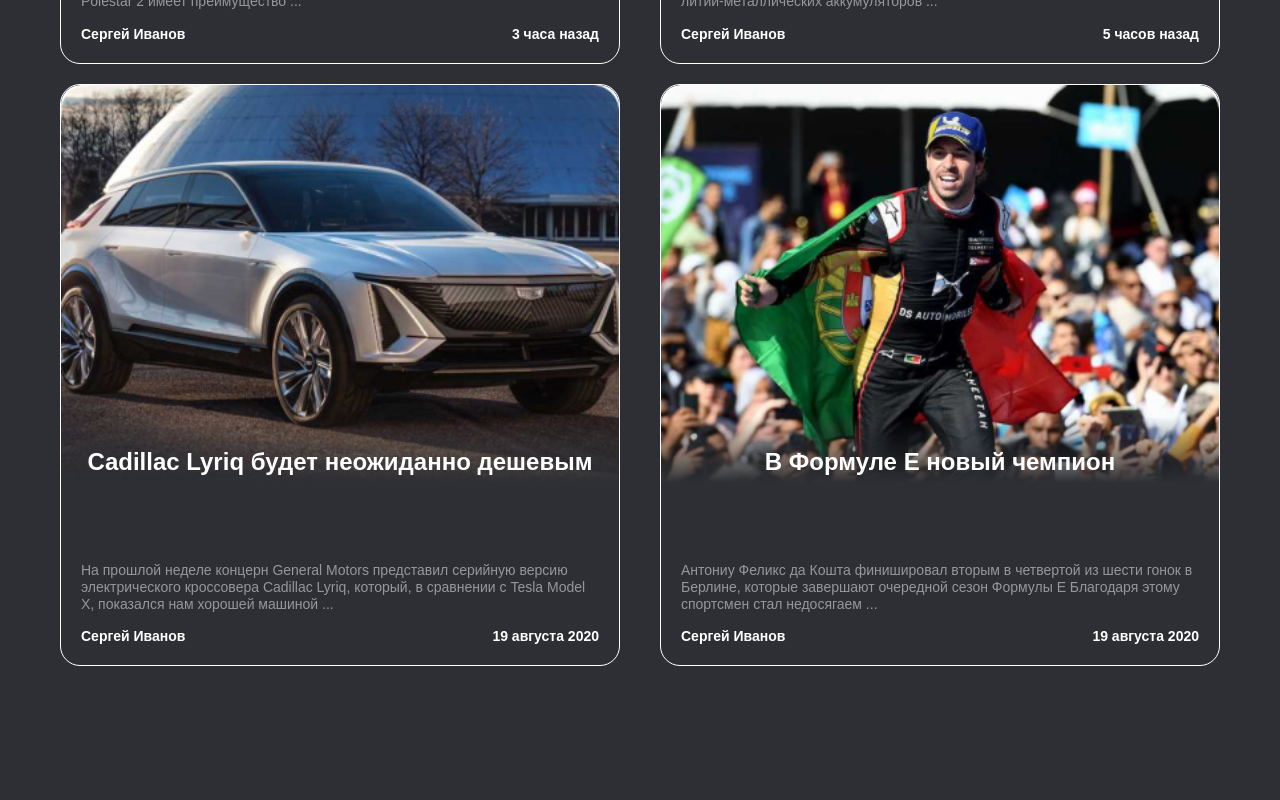
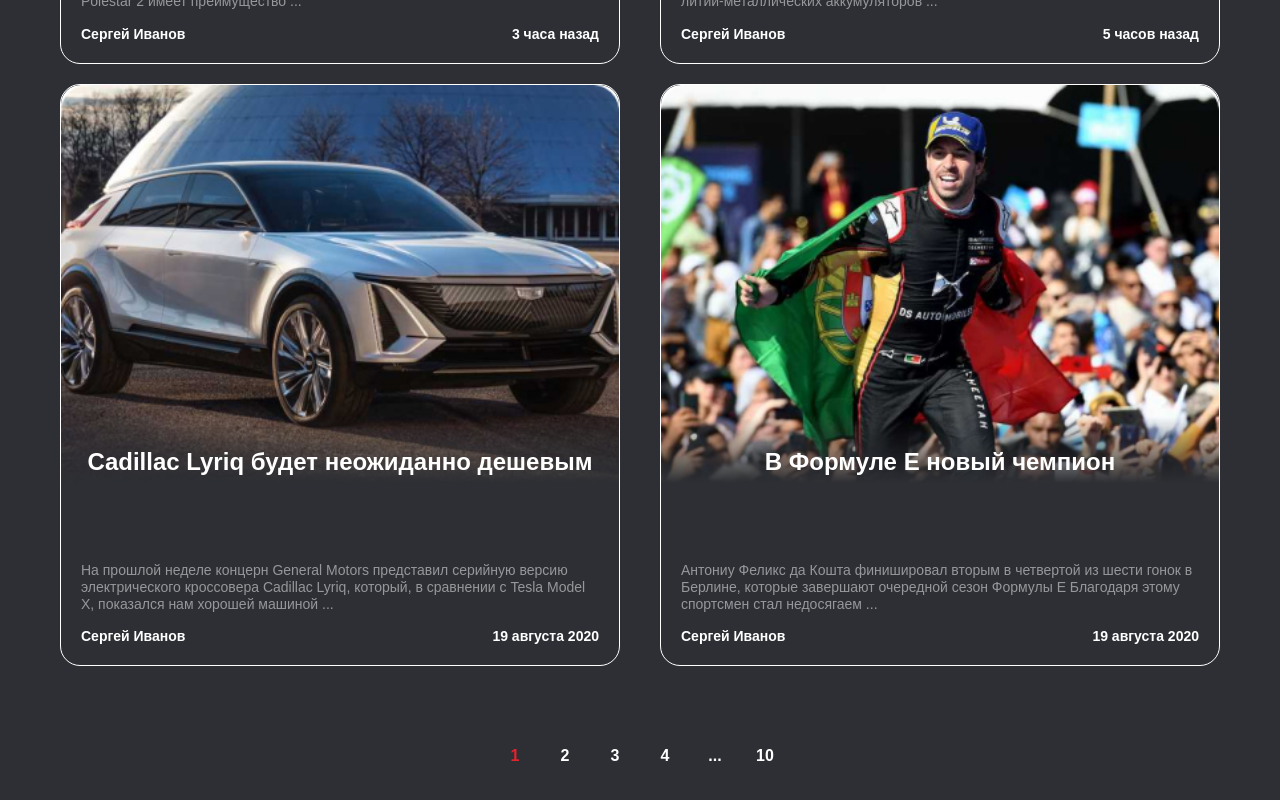
Before and after one commit to lethabry/test-assigment-EVcompare, a React (Vite) app: page / in a window 1280 px wide. Shown: the part 2034-2834 px from the top of the page. Before the commit the page ends 2700 px from the top, so only its background shows below. Built offline with nearby package versions, Linux system fonts and the light colour scheme.

Commit message:
feat(pagination): added component pagination

```diff
--- a/src/components/App.tsx
+++ b/src/components/App.tsx
@@ -1,15 +1,27 @@
+import { useState, useEffect } from 'react';
 import { Routes, Route } from 'react-router-dom';
+import { WindowWidthContext } from '../context/windowWidthContext';
 import Header from './Header';
 import MainPage from '../pages/Main';
 
 function App() {
+  const [windowWidth, setWindowWidth] = useState(window.innerWidth);
+
+  useEffect(() => {
+    const handleChangeWidth = () => setWindowWidth(window.innerWidth);
+    window.addEventListener('resize', handleChangeWidth);
+    return () => {
+      window.removeEventListener('resize', handleChangeWidth);
+    };
+  }, [windowWidth]);
+
   return (
-    <>
+    <WindowWidthContext.Provider value={windowWidth}>
       <Header />
       <Routes>
         <Route path="/" element={<MainPage />}></Route>
       </Routes>
-    </>
+    </WindowWidthContext.Provider>
   );
 }
 
--- a/src/components/Header.tsx
+++ b/src/components/Header.tsx
@@ -1,19 +1,12 @@
 import { Link } from 'react-router-dom';
-import { useState, useEffect } from 'react';
+import { useContext } from 'react';
+import { WindowWidthContext } from '../context/windowWidthContext';
 import { navlistDesktop, navlistMobile } from '../utils/constants/navlist';
 import NavigationItem from './NavigationItem';
 import SearchForm from './SearchForm';
 
 const Header: React.FC = () => {
-  const [windowWidth, setWindowWidth] = useState(window.innerWidth);
-
-  useEffect(() => {
-    const handleChangeWidth = () => setWindowWidth(window.innerWidth);
-    window.addEventListener('resize', handleChangeWidth);
-    return () => {
-      window.removeEventListener('resize', handleChangeWidth);
-    };
-  }, [windowWidth]);
+  const windowWidth = useContext(WindowWidthContext);
 
   return (
     <header className="header">
--- a/src/components/News.tsx
+++ b/src/components/News.tsx
@@ -1,18 +1,11 @@
-import { useState, useEffect } from 'react';
+import { useContext } from 'react';
+import { WindowWidthContext } from '../context/windowWidthContext';
 import { newsList } from '../utils/constants/newslist';
 import NavigationItem from './NavigationItem';
 import NewsItem from './NewsItem';
 
 const News: React.FC = () => {
-  const [windowWidth, setWindowWidth] = useState(window.innerWidth);
-
-  useEffect(() => {
-    const handleChangeWidth = () => setWindowWidth(window.innerWidth);
-    window.addEventListener('resize', handleChangeWidth);
-    return () => {
-      window.removeEventListener('resize', handleChangeWidth);
-    };
-  }, [windowWidth]);
+  const windowWidth = useContext(WindowWidthContext);
 
   return (
     <section className="news">
--- /dev/null
+++ b/src/components/Pagination.tsx
@@ -0,0 +1,27 @@
+const Pagination: React.FC = () => {
+  return (
+    <nav className="pagination">
+      <ul className="pagination__list">
+        <li className="pagination__item  pagination__item_active">
+          <span>1</span>
+        </li>
+        <li className="pagination__item">
+          <span>2</span>
+        </li>
+        <li className="pagination__item">
+          <span>3</span>
+        </li>
+        <li className="pagination__item">
+          <span>4</span>
+        </li>
+        <li className="pagination__item">
+          <span>...</span>
+        </li>
+        <li className="pagination__item">
+          <span>10</span>
+        </li>
+      </ul>
+    </nav>
+  );
+};
+export default Pagination;
--- /dev/null
+++ b/src/context/windowWidthContext.tsx
@@ -0,0 +1,3 @@
+import { createContext } from 'react';
+
+export const WindowWidthContext = createContext(window.innerWidth);
--- a/src/index.scss
+++ b/src/index.scss
@@ -7,6 +7,7 @@
 @import './scss/components/breadCrumb.scss';
 @import './scss/components/news.scss';
 @import './scss/components/newsItem.scss';
+@import './scss/components/pagination.scss';
 
 :root {
   font-family: 'Montserrat', sans-serif;
--- a/src/pages/Main.tsx
+++ b/src/pages/Main.tsx
@@ -1,11 +1,17 @@
+import { useContext } from 'react';
+import { WindowWidthContext } from '../context/windowWidthContext';
 import BreadCrumb from '../components/BreadCrumb';
 import News from '../components/News';
+import Pagination from '../components/Pagination';
 
 const MainPage: React.FC = () => {
+  const windowWidth = useContext(WindowWidthContext);
+
   return (
     <>
       <BreadCrumb />
       <News />
+      {windowWidth > 650 && <Pagination />}
     </>
   );
 };
--- a/src/scss/_variables.scss
+++ b/src/scss/_variables.scss
@@ -2,3 +2,4 @@
 $light: #fff;
 $light-min-opacity: rgb(255, 255, 255, 0.2);
 $light-max-opacity: rgb(255, 255, 255, 0.5);
+$active: #e1242d;
--- /dev/null
+++ b/src/scss/components/pagination.scss
@@ -0,0 +1,22 @@
+.pagination {
+  padding: 80px 0 100px;
+  padding-top: 80px;
+  &__list {
+    display: flex;
+    gap: 20px;
+    justify-content: center;
+  }
+
+  &__item {
+    cursor: pointer;
+    width: 30px;
+    text-align: center;
+    font-size: 16px;
+    font-weight: 700;
+    line-height: 19.5px;
+
+    &_active {
+      color: $active;
+    }
+  }
+}
```
